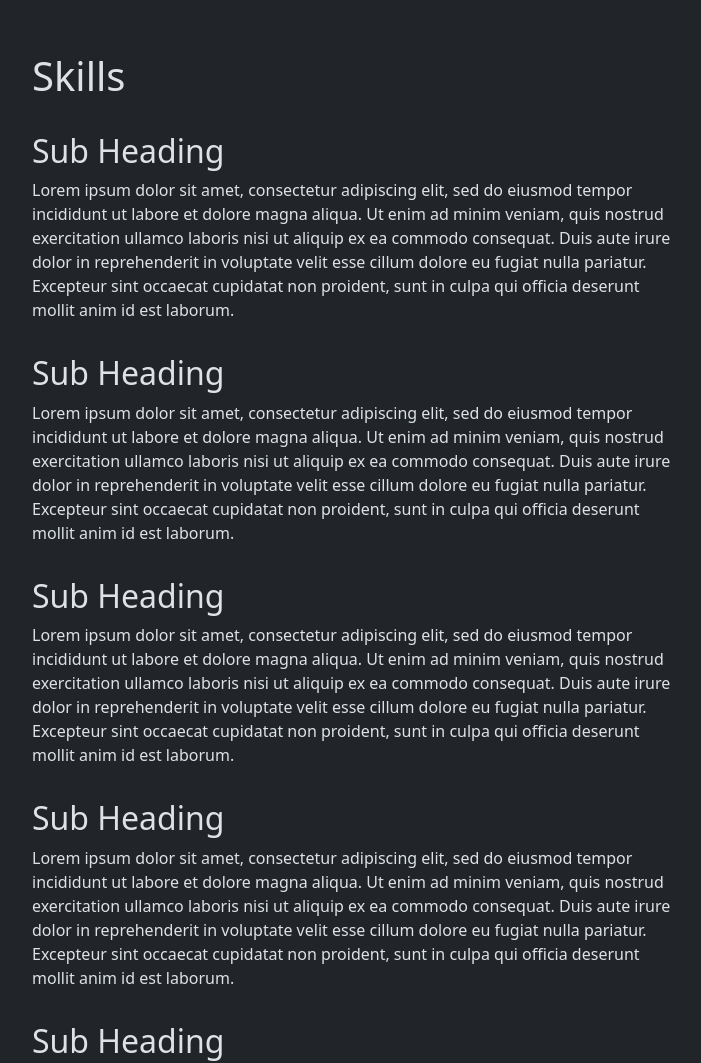
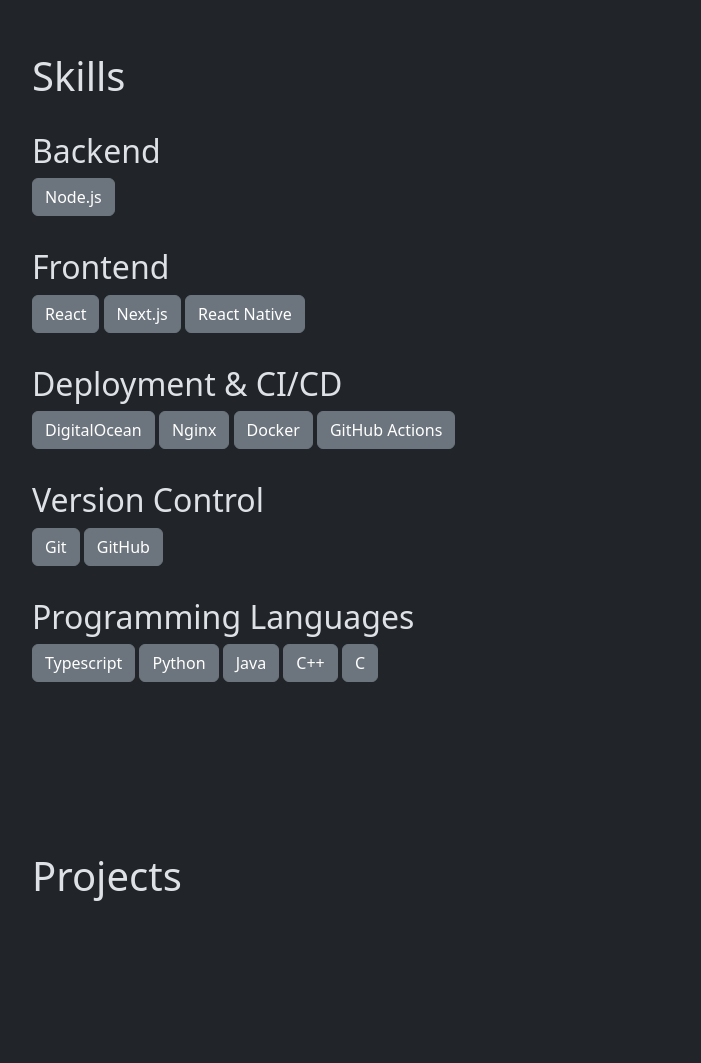
Before and after one commit to Arnav-R-Das/arnavdas.in, a plain HTML site: page index.html in a window 1280 px wide. Shown: the part 860-1923 px from the top of the page, without its empty margins (525-1226 px from the left). Drawn offline with nearby package versions, Linux system fonts and the light colour scheme.

Commit message:
feat: update skills section

```diff
--- a/index.html
+++ b/index.html
@@ -96,22 +96,26 @@
           <!-- SKILLS -->
           <section id="skills">
             <h1>Skills</h1>
-            <h2>Sub Heading</h2>
-            Lorem ipsum dolor sit amet, consectetur adipiscing elit, sed do eiusmod tempor incididunt ut labore et dolore magna aliqua. Ut enim ad minim veniam, quis nostrud exercitation ullamco laboris nisi ut aliquip ex ea commodo consequat. Duis aute irure dolor in reprehenderit in voluptate velit esse cillum dolore eu fugiat nulla pariatur. Excepteur sint occaecat cupidatat non proident, sunt in culpa qui officia deserunt mollit anim id est laborum.
-            <h2>Sub Heading</h2>
-            Lorem ipsum dolor sit amet, consectetur adipiscing elit, sed do eiusmod tempor incididunt ut labore et dolore magna aliqua. Ut enim ad minim veniam, quis nostrud exercitation ullamco laboris nisi ut aliquip ex ea commodo consequat. Duis aute irure dolor in reprehenderit in voluptate velit esse cillum dolore eu fugiat nulla pariatur. Excepteur sint occaecat cupidatat non proident, sunt in culpa qui officia deserunt mollit anim id est laborum.
-            <h2>Sub Heading</h2>
-            Lorem ipsum dolor sit amet, consectetur adipiscing elit, sed do eiusmod tempor incididunt ut labore et dolore magna aliqua. Ut enim ad minim veniam, quis nostrud exercitation ullamco laboris nisi ut aliquip ex ea commodo consequat. Duis aute irure dolor in reprehenderit in voluptate velit esse cillum dolore eu fugiat nulla pariatur. Excepteur sint occaecat cupidatat non proident, sunt in culpa qui officia deserunt mollit anim id est laborum.
-            <h2>Sub Heading</h2>
-            Lorem ipsum dolor sit amet, consectetur adipiscing elit, sed do eiusmod tempor incididunt ut labore et dolore magna aliqua. Ut enim ad minim veniam, quis nostrud exercitation ullamco laboris nisi ut aliquip ex ea commodo consequat. Duis aute irure dolor in reprehenderit in voluptate velit esse cillum dolore eu fugiat nulla pariatur. Excepteur sint occaecat cupidatat non proident, sunt in culpa qui officia deserunt mollit anim id est laborum.
-            <h2>Sub Heading</h2>
-            Lorem ipsum dolor sit amet, consectetur adipiscing elit, sed do eiusmod tempor incididunt ut labore et dolore magna aliqua. Ut enim ad minim veniam, quis nostrud exercitation ullamco laboris nisi ut aliquip ex ea commodo consequat. Duis aute irure dolor in reprehenderit in voluptate velit esse cillum dolore eu fugiat nulla pariatur. Excepteur sint occaecat cupidatat non proident, sunt in culpa qui officia deserunt mollit anim id est laborum.
-            <h2>Sub Heading</h2>
-            Lorem ipsum dolor sit amet, consectetur adipiscing elit, sed do eiusmod tempor incididunt ut labore et dolore magna aliqua. Ut enim ad minim veniam, quis nostrud exercitation ullamco laboris nisi ut aliquip ex ea commodo consequat. Duis aute irure dolor in reprehenderit in voluptate velit esse cillum dolore eu fugiat nulla pariatur. Excepteur sint occaecat cupidatat non proident, sunt in culpa qui officia deserunt mollit anim id est laborum.
-            <h2>Sub Heading</h2>
-            Lorem ipsum dolor sit amet, consectetur adipiscing elit, sed do eiusmod tempor incididunt ut labore et dolore magna aliqua. Ut enim ad minim veniam, quis nostrud exercitation ullamco laboris nisi ut aliquip ex ea commodo consequat. Duis aute irure dolor in reprehenderit in voluptate velit esse cillum dolore eu fugiat nulla pariatur. Excepteur sint occaecat cupidatat non proident, sunt in culpa qui officia deserunt mollit anim id est laborum.
-            <h2>Sub Heading</h2>
-            Lorem ipsum dolor sit amet, consectetur adipiscing elit, sed do eiusmod tempor incididunt ut labore et dolore magna aliqua. Ut enim ad minim veniam, quis nostrud exercitation ullamco laboris nisi ut aliquip ex ea commodo consequat. Duis aute irure dolor in reprehenderit in voluptate velit esse cillum dolore eu fugiat nulla pariatur. Excepteur sint occaecat cupidatat non proident, sunt in culpa qui officia deserunt mollit anim id est laborum.
+            <h2>Backend</h2>
+              <button type="button" class="btn btn-secondary">Node.js</button>
+            <h2>Frontend</h2>
+              <button type="button" class="btn btn-secondary">React</button>
+              <button type="button" class="btn btn-secondary">Next.js</button>
+              <button type="button" class="btn btn-secondary">React Native</button>
+            <h2>Deployment & CI/CD</h2>
+              <button type="button" class="btn btn-secondary">DigitalOcean</button>
+              <button type="button" class="btn btn-secondary">Nginx</button>
+              <button type="button" class="btn btn-secondary">Docker</button>
+              <button type="button" class="btn btn-secondary">GitHub Actions</button>
+            <h2>Version Control</h2>
+              <button type="button" class="btn btn-secondary">Git</button>
+              <button type="button" class="btn btn-secondary">GitHub</button>
+            <h2>Programming Languages</h2>
+              <button type="button" class="btn btn-secondary">Typescript</button>
+              <button type="button" class="btn btn-secondary">Python</button>
+              <button type="button" class="btn btn-secondary">Java</button>
+              <button type="button" class="btn btn-secondary">C++</button>
+              <button type="button" class="btn btn-secondary">C</button>
           </section>
 
           <!-- PROJECTS -->
```
